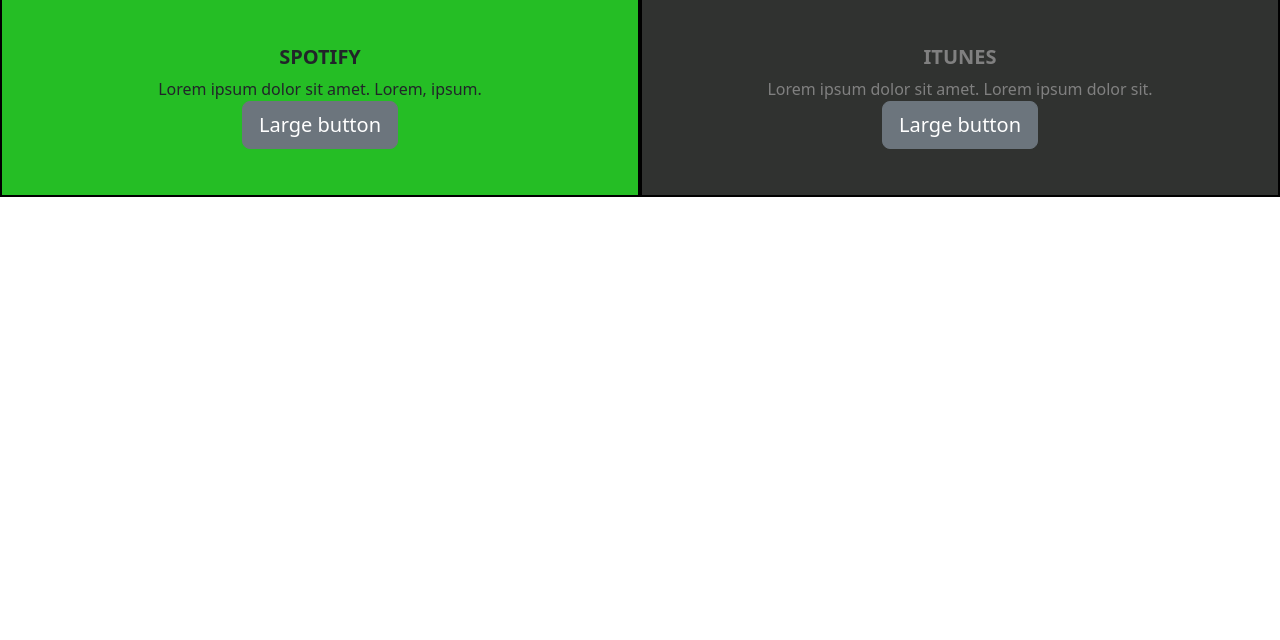
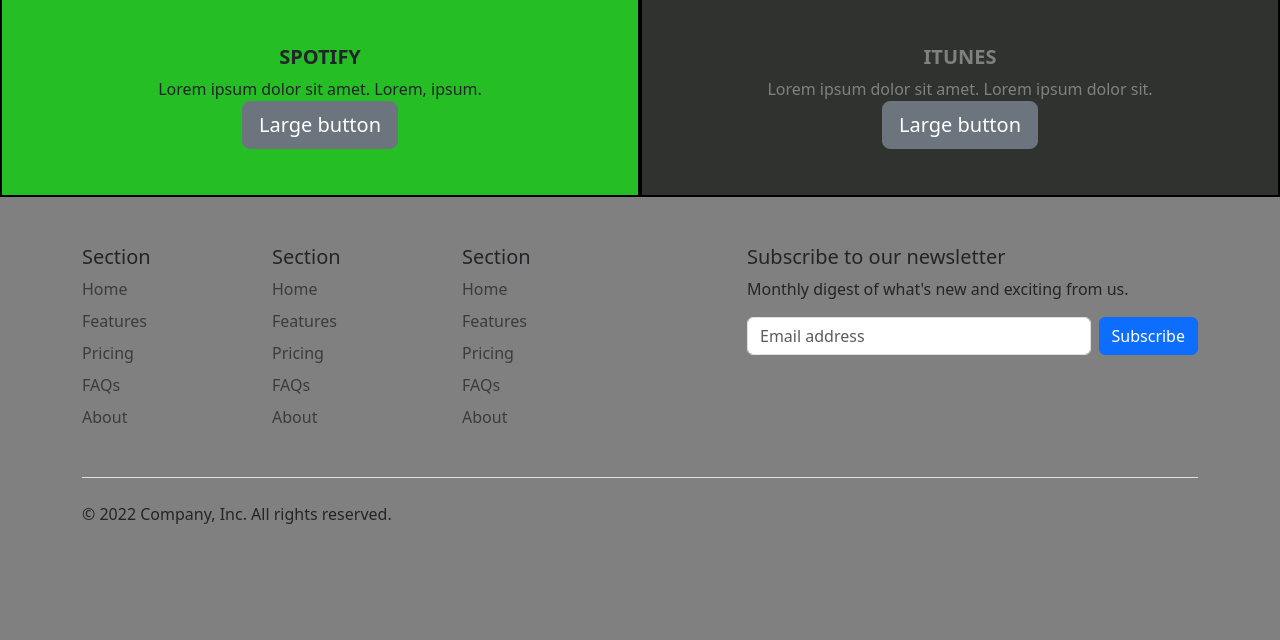
Before and after one commit to BoychiksDep/EXAM, a plain HTML site: page index.html in a window 1280 px wide. Shown: the part 1153-1793 px from the top of the page. Before the commit the page ends 1350 px from the top, so only its background shows below. Drawn offline with nearby package versions, Linux system fonts and the light colour scheme.

Commit message:
Сайт готов

```diff
--- a/index.html
+++ b/index.html
@@ -8,6 +8,7 @@
     <link rel="stylesheet" href="./style.css/style.css">
     <link href="https://cdn.jsdelivr.net/npm/bootstrap@5.3.2/dist/css/bootstrap.min.css" rel="stylesheet"
         integrity="sha384-T3c6CoIi6uLrA9TneNEoa7RxnatzjcDSCmG1MXxSR1GAsXEV/Dwwykc2MPK8M2HN" crossorigin="anonymous">
+    <link rel="stylesheet" href="https://cdn.jsdelivr.net/npm/bootstrap-icons@1.11.1/font/bootstrap-icons.css">
 </head>
 
 <body>
@@ -55,6 +56,74 @@
                 <button type="button" class="btn btn-secondary btn-lg">Large button</button>
             </div>
         </div>
+        <footer>
+            <div class="container">
+                <footer class="py-5">
+                    <div class="row">
+                        <div class="col-6 col-md-2 mb-3">
+                            <h5>Section</h5>
+                            <ul class="nav flex-column">
+                                <li class="nav-item mb-2"><a href="#" class="nav-link p-0 text-muted">Home</a></li>
+                                <li class="nav-item mb-2"><a href="#" class="nav-link p-0 text-muted">Features</a></li>
+                                <li class="nav-item mb-2"><a href="#" class="nav-link p-0 text-muted">Pricing</a></li>
+                                <li class="nav-item mb-2"><a href="#" class="nav-link p-0 text-muted">FAQs</a></li>
+                                <li class="nav-item mb-2"><a href="#" class="nav-link p-0 text-muted">About</a></li>
+                            </ul>
+                        </div>
+
+                        <div class="col-6 col-md-2 mb-3">
+                            <h5>Section</h5>
+                            <ul class="nav flex-column">
+                                <li class="nav-item mb-2"><a href="#" class="nav-link p-0 text-muted">Home</a></li>
+                                <li class="nav-item mb-2"><a href="#" class="nav-link p-0 text-muted">Features</a></li>
+                                <li class="nav-item mb-2"><a href="#" class="nav-link p-0 text-muted">Pricing</a></li>
+                                <li class="nav-item mb-2"><a href="#" class="nav-link p-0 text-muted">FAQs</a></li>
+                                <li class="nav-item mb-2"><a href="#" class="nav-link p-0 text-muted">About</a></li>
+                            </ul>
+                        </div>
+
+                        <div class="col-6 col-md-2 mb-3">
+                            <h5>Section</h5>
+                            <ul class="nav flex-column">
+                                <li class="nav-item mb-2"><a href="#" class="nav-link p-0 text-muted">Home</a></li>
+                                <li class="nav-item mb-2"><a href="#" class="nav-link p-0 text-muted">Features</a></li>
+                                <li class="nav-item mb-2"><a href="#" class="nav-link p-0 text-muted">Pricing</a></li>
+                                <li class="nav-item mb-2"><a href="#" class="nav-link p-0 text-muted">FAQs</a></li>
+                                <li class="nav-item mb-2"><a href="#" class="nav-link p-0 text-muted">About</a></li>
+                            </ul>
+                        </div>
+
+                        <div class="col-md-5 offset-md-1 mb-3">
+                            <form>
+                                <h5>Subscribe to our newsletter</h5>
+                                <p>Monthly digest of what's new and exciting from us.</p>
+                                <div class="d-flex flex-column flex-sm-row w-100 gap-2">
+                                    <label for="newsletter1" class="visually-hidden">Email address</label>
+                                    <input id="newsletter1" type="text" class="form-control"
+                                        placeholder="Email address">
+                                    <button class="btn btn-primary" type="button">Subscribe</button>
+                                </div>
+                            </form>
+                        </div>
+                    </div>
+
+                    <div class="d-flex flex-column flex-sm-row justify-content-between py-4 my-4 border-top">
+                        <p>© 2022 Company, Inc. All rights reserved.</p>
+                        <ul class="list-unstyled d-flex">
+                            <li class="ms-3"><a class="link-dark" href="#"><svg class="bi" width="24" height="24">
+                                        <use xlink:href="#twitter"></use>
+                                    </svg></a></li>
+                            <li class="ms-3"><a class="link-dark" href="#"><svg class="bi" width="24" height="24">
+                                        <use xlink:href="#instagram"></use>
+                                    </svg></a></li>
+                            <li class="ms-3"><a class="link-dark" href="#"><svg class="bi" width="24" height="24">
+                                        <use xlink:href="#facebook"></use>
+                                    </svg></a></li>
+                        </ul>
+                    </div>
+                </footer>
+            </div>
+        </footer>
 </body>
 <script src="https://cdn.jsdelivr.net/npm/bootstrap@5.3.2/dist/js/bootstrap.bundle.min.js"
     integrity="sha384-C6RzsynM9kWDrMNeT87bh95OGNyZPhcTNXj1NW7RuBCsyN/o0jlpcV8Qyq46cDfL"
--- a/style.css/style.css
+++ b/style.css/style.css
@@ -69,3 +69,12 @@ body {
     justify-content: center;
     align-items: center;
   }
+footer{
+    background-color: gray;
+}
+header{
+    background-color: gray;
+}
+.si{
+    font-size: 40px;
+}
```
